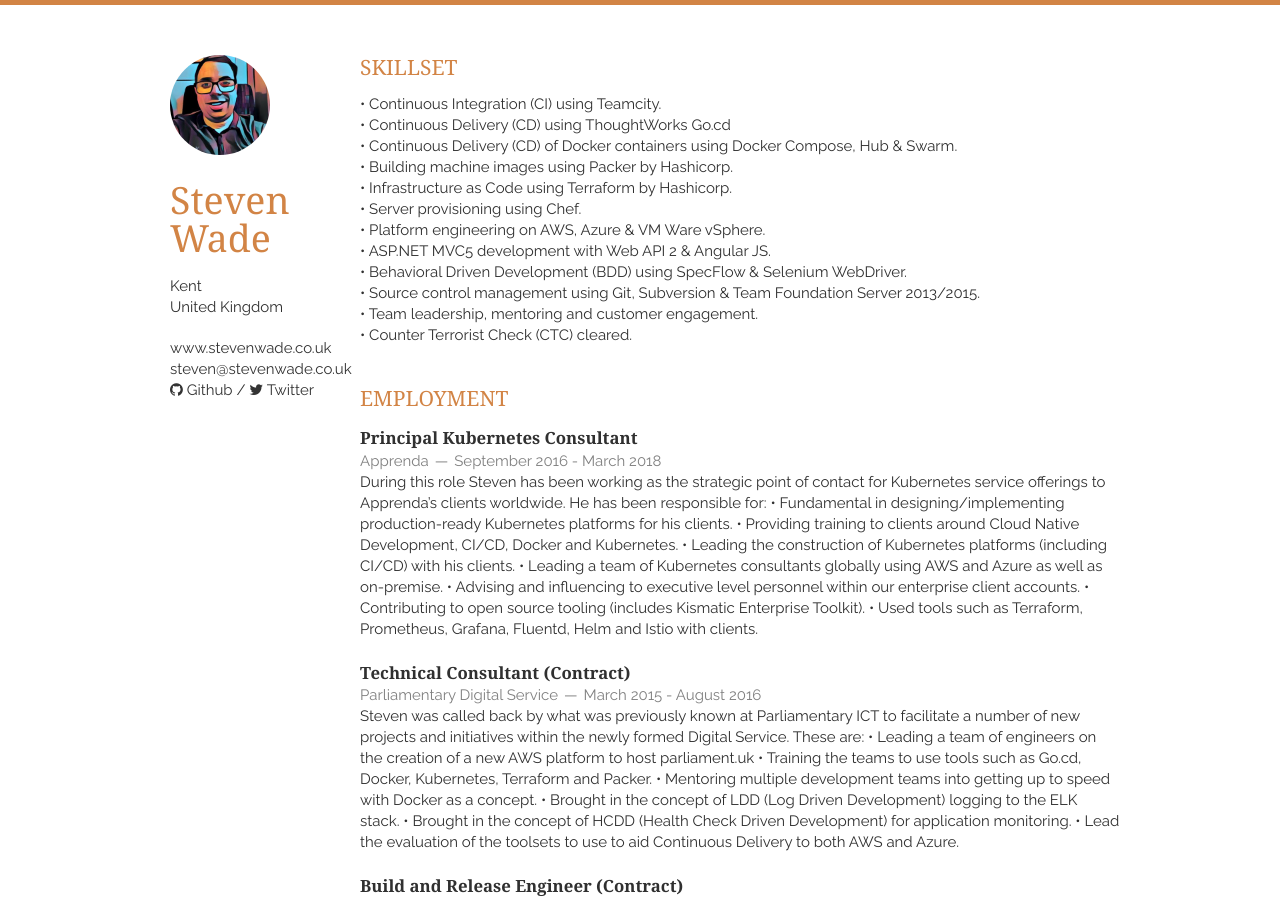
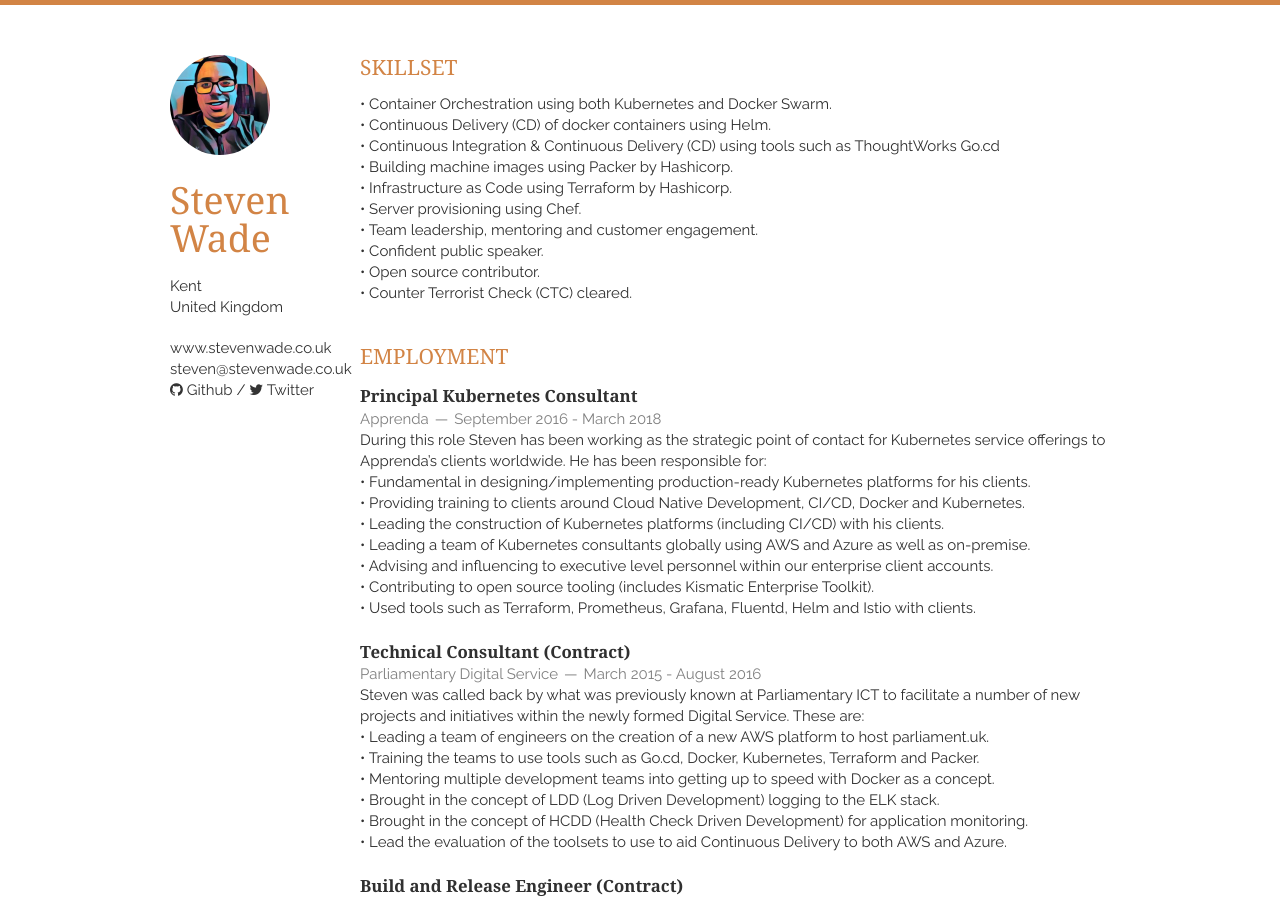
Before and after one commit to swade1987/resume, a Jekyll site: the page built from index.html, in a window 1280 px wide and 900 px high. Built offline with Jekyll 4.4.1, drawn with Linux system fonts in a browser that asks for light colours; nearby versions of some CDN libraries; Markdown is read by kramdown in place of the engine named in the settings; the list of posts is cut into pages by our own code.

Commit message:
making sure the bullet points are wrapped.

```diff
--- a/_includes/employment.html
+++ b/_includes/employment.html
@@ -6,14 +6,14 @@
             <span><address>Apprenda</address><time>September 2016 - March 2018</time></span>
         </header>
         <p>
-            During this role Steven has been working as the strategic point of contact for Kubernetes service offerings to Apprenda’s clients worldwide. He has been responsible for:
-            • Fundamental in designing/implementing production-ready Kubernetes platforms for his clients.
-            • Providing training to clients around Cloud Native Development, CI/CD, Docker and Kubernetes.
-            • Leading the construction of Kubernetes platforms (including CI/CD) with his clients.
-            • Leading a team of Kubernetes consultants globally using AWS and Azure as well as on-premise.
-            • Advising and influencing to executive level personnel within our enterprise client accounts.
-            • Contributing to open source tooling (includes Kismatic Enterprise Toolkit).
-            • Used tools such as Terraform, Prometheus, Grafana, Fluentd, Helm and Istio with clients.
+            During this role Steven has been working as the strategic point of contact for Kubernetes service offerings to Apprenda’s clients worldwide. He has been responsible for:<br>
+            • Fundamental in designing/implementing production-ready Kubernetes platforms for his clients.<br>
+            • Providing training to clients around Cloud Native Development, CI/CD, Docker and Kubernetes.<br>
+            • Leading the construction of Kubernetes platforms (including CI/CD) with his clients.<br>
+            • Leading a team of Kubernetes consultants globally using AWS and Azure as well as on-premise.<br>
+            • Advising and influencing to executive level personnel within our enterprise client accounts.<br>
+            • Contributing to open source tooling (includes Kismatic Enterprise Toolkit).<br>
+            • Used tools such as Terraform, Prometheus, Grafana, Fluentd, Helm and Istio with clients.<br>
         </p>
     </article>
     <article>
@@ -22,12 +22,12 @@
             <span><address>Parliamentary Digital Service</address><time>March 2015 - August 2016</time></span>
         </header>
         <p>
-            Steven was called back by what was previously known at Parliamentary ICT to facilitate a number of new projects and initiatives within the newly formed Digital Service. These are:
-            • Leading a team of engineers on the creation of a new AWS platform to host parliament.uk
-            • Training the teams to use tools such as Go.cd, Docker, Kubernetes, Terraform and Packer.
-            • Mentoring multiple development teams into getting up to speed with Docker as a concept.
-            • Brought in the concept of LDD (Log Driven Development) logging to the ELK stack.
-            • Brought in the concept of HCDD (Health Check Driven Development) for application monitoring.
+            Steven was called back by what was previously known at Parliamentary ICT to facilitate a number of new projects and initiatives within the newly formed Digital Service. These are:<br>
+            • Leading a team of engineers on the creation of a new AWS platform to host parliament.uk.<br>
+            • Training the teams to use tools such as Go.cd, Docker, Kubernetes, Terraform and Packer.<br>
+            • Mentoring multiple development teams into getting up to speed with Docker as a concept.<br>
+            • Brought in the concept of LDD (Log Driven Development) logging to the ELK stack.<br>
+            • Brought in the concept of HCDD (Health Check Driven Development) for application monitoring.<br>
             • Lead the evaluation of the toolsets to use to aid Continuous Delivery to both AWS and Azure.
         </p>
     </article>
--- a/_includes/skills.html
+++ b/_includes/skills.html
@@ -2,18 +2,16 @@
     <h1>Skillset</h1>
     <article>
         <p>
-            • Continuous Integration (CI) using Teamcity.<br>
-            • Continuous Delivery (CD) using ThoughtWorks Go.cd<br>
-            • Continuous Delivery (CD) of Docker containers using Docker Compose, Hub & Swarm.<br>
+            • Container Orchestration using both Kubernetes and Docker Swarm.<br>
+            • Continuous Delivery (CD) of docker containers using Helm.<br>
+            • Continuous Integration &  Continuous Delivery (CD) using tools such as ThoughtWorks Go.cd<br>
             • Building machine images using Packer by Hashicorp.<br>
             • Infrastructure as Code using Terraform by Hashicorp.<br>
             • Server provisioning using Chef.<br>
-            • Platform engineering on AWS, Azure & VM Ware vSphere.<br>
-            • ASP.NET MVC5 development with Web API 2 & Angular JS.<br>
-            • Behavioral Driven Development (BDD) using SpecFlow & Selenium WebDriver.<br>
-            • Source control management using Git, Subversion & Team Foundation Server 2013/2015.<br>
             • Team leadership, mentoring and customer engagement.<br>
-            • Counter Terrorist Check (CTC) cleared.<br>
+            • Confident public speaker.<br>
+            • Open source contributor.<br>
+            • Counter Terrorist Check (CTC) cleared.
         </p>
     </article>
 </section>
```
